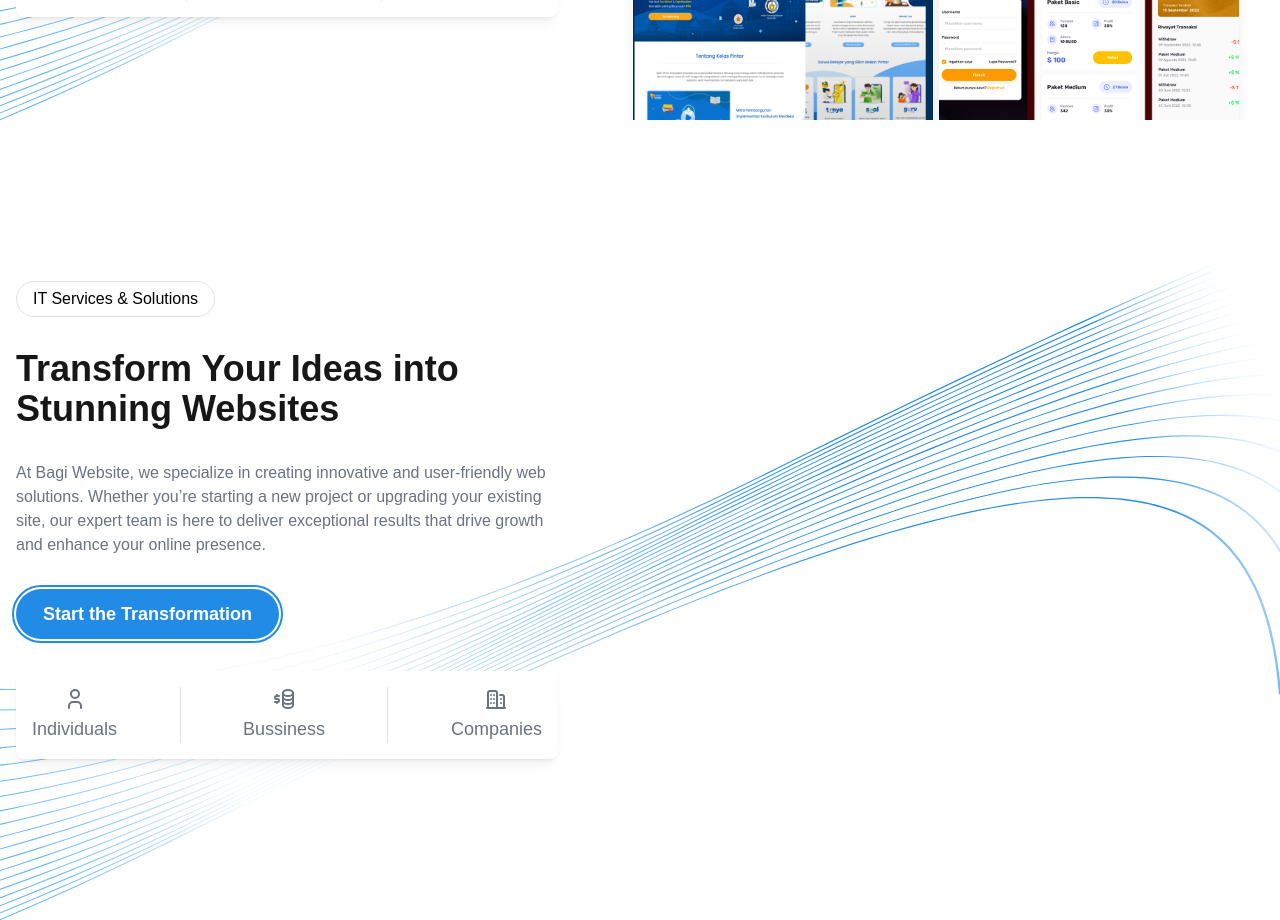
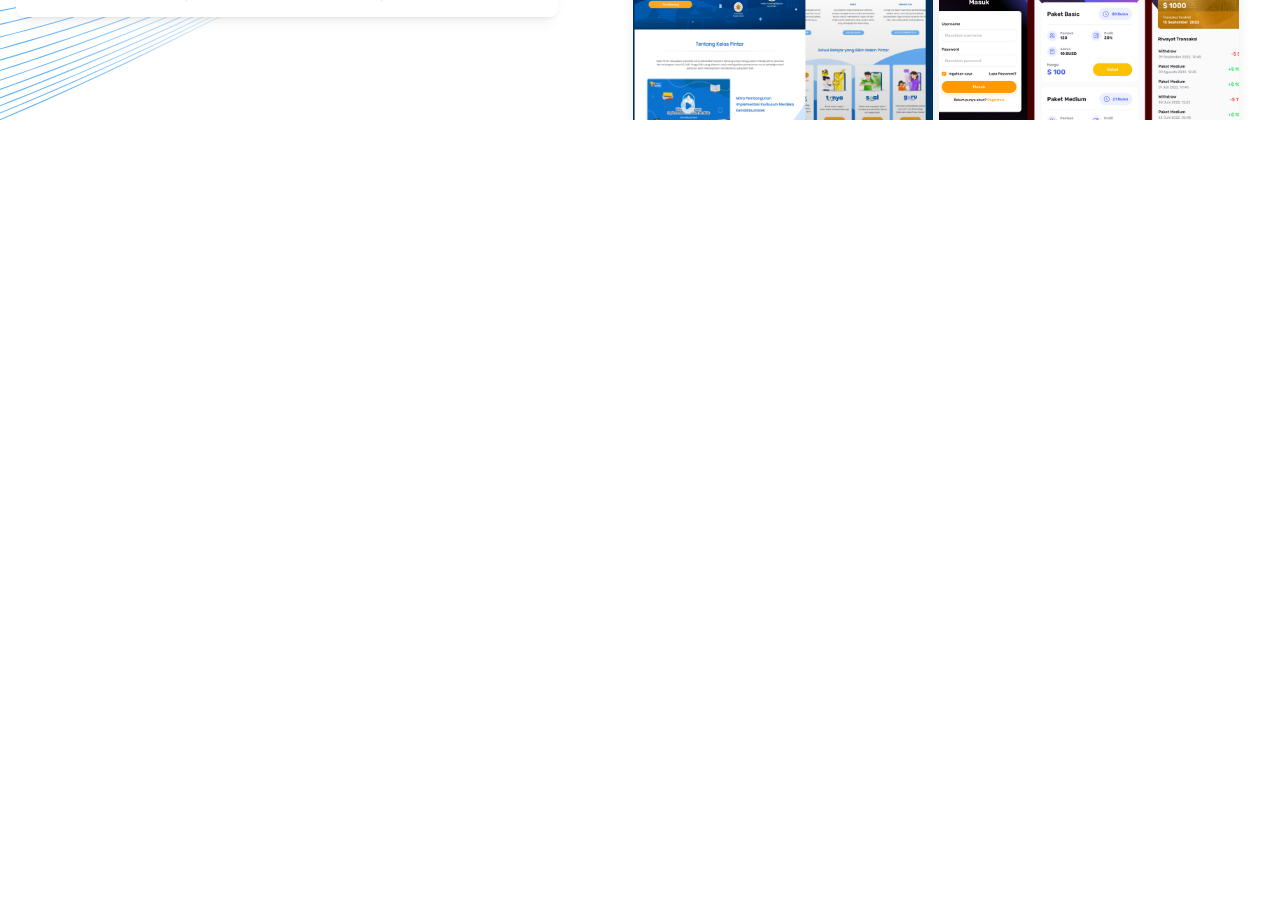
Before and after one commit to dystianen/new-portfolio, a Next.js app: page / in a window 1280 px wide. Shown: the part 680-1600 px from the top of the page. After the commit the page ends 800 px from the top, so only its background shows below. Built offline with nearby package versions, Linux system fonts and the light colour scheme.

Commit message:
remove section

```diff
--- a/app/page.tsx
+++ b/app/page.tsx
@@ -103,73 +103,6 @@ export default function Home() {
           </Grid>
         </Container>
       </section>
-
-      <section className="tw-bg-pattern-wave tw-bg-cover">
-        <Container
-          size={'xl'}
-          className="tw-h-[100dvh] tw-flex tw-justify-center tw-gap-4 tw-items-center tw-overflow-hidden"
-        >
-          <Grid
-            gutter={'xl'}
-            align="center"
-            w={'100%'}
-            styles={{
-              inner: {
-                width: '100%'
-              }
-            }}
-          >
-            <Grid.Col span={{ base: 12, md: 6 }}>
-              <Flex direction={'column'} gap={'xl'} justify={'center'} pr={{ base: 0, md: 50 }}>
-                <Card withBorder radius={'xl'} w={'max-content'} py={5}>
-                  IT Services & Solutions
-                </Card>
-                <h1 className="tw-text-4xl tw-font-bold">
-                  Transform Your Ideas into <br /> Stunning Websites
-                </h1>
-                <p className="tw-text-gray-500">
-                  At Bagi Website, we specialize in creating innovative and user-friendly web
-                  solutions. Whether you’re starting a new project or upgrading your existing site,
-                  our expert team is here to deliver exceptional results that drive growth and
-                  enhance your online presence.
-                </p>
-
-                <Button
-                  size="lg"
-                  radius={'xl'}
-                  w={'max-content'}
-                  style={{
-                    outline: '2px solid var(--mantine-primary-color-filled)',
-                    outlineOffset: 'calc(.125rem* var(--mantine-scale))'
-                  }}
-                >
-                  Start the Transformation
-                </Button>
-
-                <Card shadow={'sm'} radius={'md'}>
-                  <Flex gap={'xl'} justify={'space-between'} className="tw-text-gray-500">
-                    <Flex direction={'column'} gap={4} align={'center'}>
-                      <IconUser />
-                      <h1 className="tw-text-lg">Individuals</h1>
-                    </Flex>
-                    <Divider orientation="vertical" />
-                    <Flex direction={'column'} gap={4} align={'center'}>
-                      <IconBusinessplan />
-                      <h1 className="tw-text-lg">Bussiness</h1>
-                    </Flex>
-                    <Divider orientation="vertical" />
-                    <Flex direction={'column'} gap={4} align={'center'}>
-                      <IconBuildings />
-                      <h1 className="tw-text-lg">Companies</h1>
-                    </Flex>
-                  </Flex>
-                </Card>
-              </Flex>
-            </Grid.Col>
-            <Grid.Col span={{ base: 12, md: 6 }} className="tw-p-0"></Grid.Col>
-          </Grid>
-        </Container>
-      </section>
     </>
   );
 }
```
